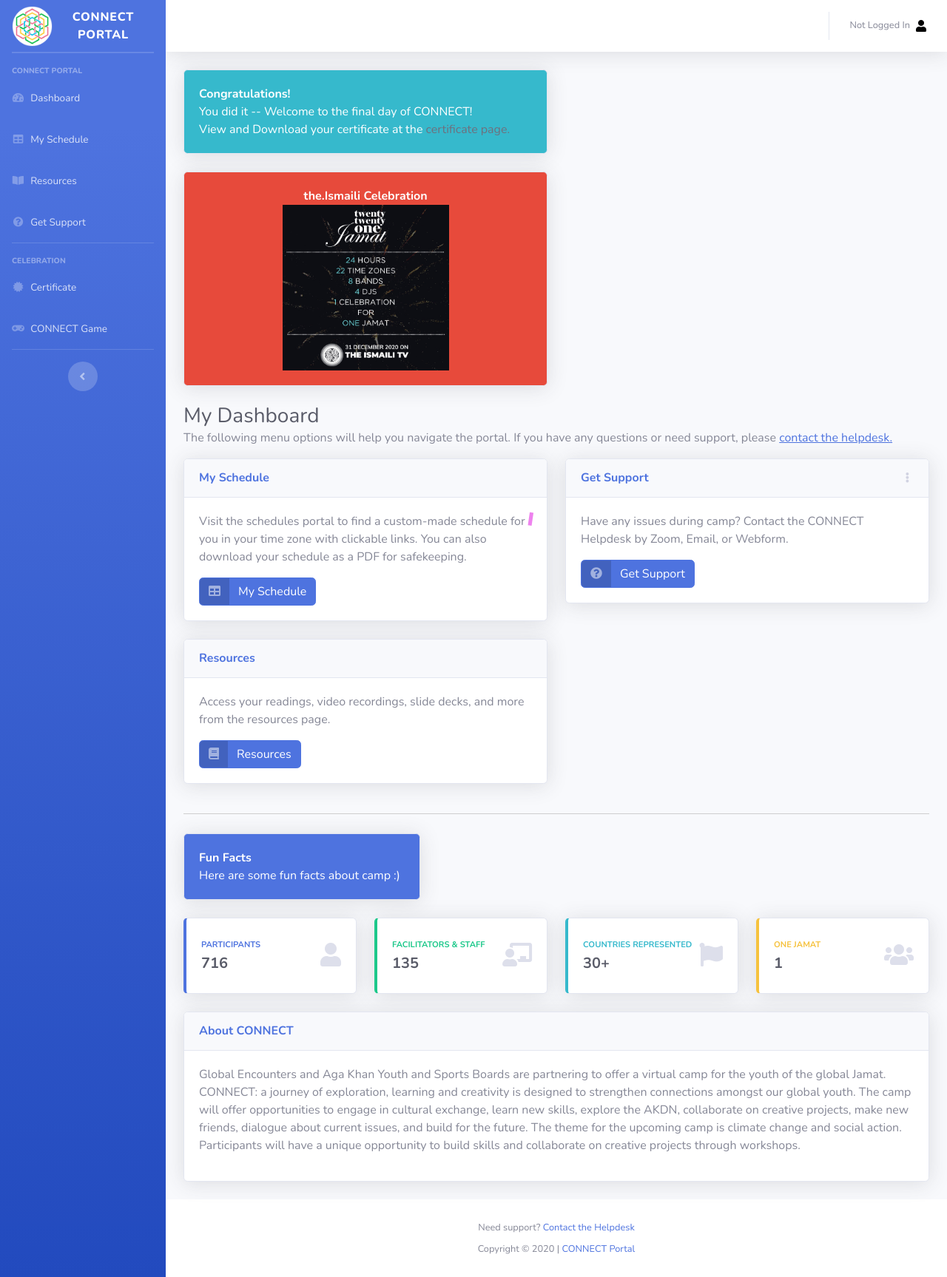
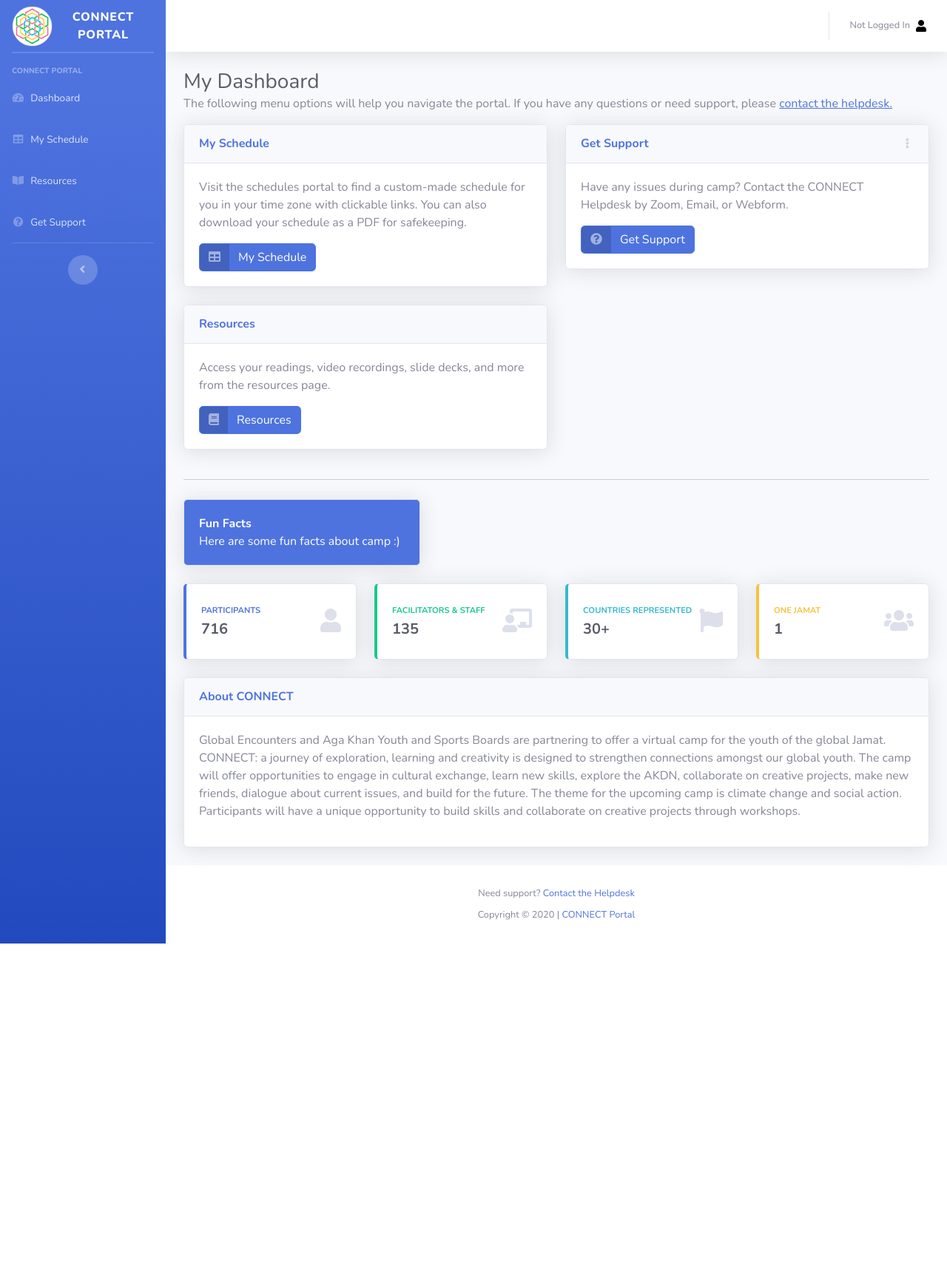
Before and after one commit to shaniljasani/CONNECTPortal, a Flask app: template templates/index.html in a window 1280 px wide. Shown: the whole page at 74% size. After the commit the page ends 1276 px from the top, so only its background shows below. Run offline with Flask 2, Linux system fonts and the light colour scheme; the template is opened without the code that fills it, so the values that code supplies are empty; some libraries are stand-ins or nearby versions.

Commit message:
Remove Last Day Celebration for Release

```diff
--- a/templates/dashboard_layout.html
+++ b/templates/dashboard_layout.html
@@ -122,27 +122,29 @@
             </li>
         {% endif %}
 
+
+    <!-- Last Day Celebration -->
         <!-- Divider -->
-        <hr class="sidebar-divider">
+        <!-- <hr class="sidebar-divider"> -->
 
         <!-- Heading -->
-        <div class="sidebar-heading">
+        <!-- <div class="sidebar-heading">
           Celebration
-        </div>
+        </div> -->
 
         <!-- Nav Item - Certificate -->
-        <li class="nav-item">
+        <!-- <li class="nav-item">
           <a class="nav-link" href="/certificate">
             <i class="fas fa-fw fa-certificate"></i>
             <span>Certificate</span></a>
-        </li>
+        </li> -->
 
         <!-- Nav Item - Game -->
-        <li class="nav-item">
+        <!-- <li class="nav-item">
           <a class="nav-link" href="https://fun.campconnect.co">
             <i class="fas fa-fw fa-gamepad"></i>
             <span>CONNECT Game</span></a>
-        </li>
+        </li> -->
 
       <!-- Divider -->
       <hr class="sidebar-divider d-none d-md-block">
--- a/templates/index.html
+++ b/templates/index.html
@@ -3,11 +3,13 @@
 {% block body %}
 {{ super() }}
 
-<script src="static/vendor/confetti.js/confetti.min.js"></script>
-<script>confetti.start(3000, 200);</script>
+<!-- Last Day Celebration - Confetti -->
+<!-- <script src="static/vendor/confetti.js/confetti.min.js"></script>
+<script>confetti.start(3000, 200);</script> -->
 
+<!-- Last Day Celebration - Certificate Box -->
 <!-- announcement box -->
-<div class="row">
+<!-- <div class="row">
   <div class="col-lg-6 mb-4">
     <div class="card bg-info text-white shadow">
       <div class="card-body">
@@ -16,22 +18,7 @@
       </div>
     </div>
   </div>
-</div>
-
-<div class="row">
-  <div class="col-lg-6 mb-4">
-    <div class="card bg-danger text-white shadow">
-      <div class="card-body">
-        <center>
-        <a href="https://the.ismaili/tv">
-          <strong class="text-white">the.Ismaili Celebration</strong><br/>
-          <img src='static/img/nye.jpeg' width="50%" height="50%">
-        </a>
-      </center>
-      </div>
-    </div>
-  </div>
-</div>
+</div> -->
 
 <!-- Page Heading -->
 <!-- <div class="d-sm-flex align-items-center justify-content-between mb-4"> -->
```
